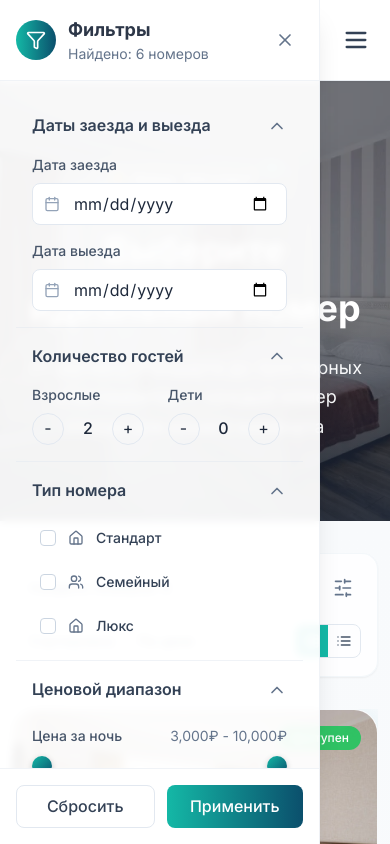
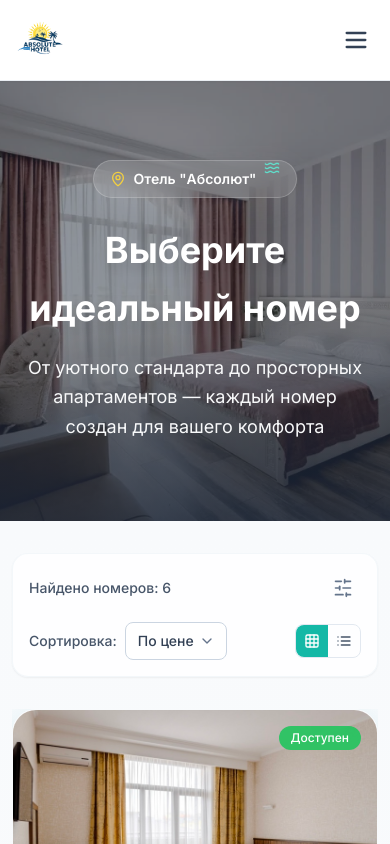
Before and after one commit to IvanMitska/absolut-hotel, a React (Vite) app: page /rooms in a window 390 px wide. Shown: the top 844 px of the page. Built offline with nearby package versions, Linux system fonts and the light colour scheme.

Commit message:
fix: completely rebuild filter component to prevent auto-opening and improve mobile behavior

```diff
--- a/src/components/features/RoomFilter.tsx
+++ b/src/components/features/RoomFilter.tsx
@@ -123,7 +123,6 @@ const RoomFilter: React.FC<RoomFilterProps> = ({
         services: [],
       };
       onFiltersChange(initialFilters);
-      onToggle();
     }
   };
 
@@ -141,6 +140,9 @@ const RoomFilter: React.FC<RoomFilterProps> = ({
       : [...currentArray, value];
     updateFilter(key, newArray);
   };
+
+  // Определяем, является ли это мобильной версией
+  const isMobile = typeof window !== 'undefined' && window.innerWidth < 1024;
 
   const FilterSection: React.FC<{
     title: string;
@@ -233,10 +235,10 @@ const RoomFilter: React.FC<RoomFilterProps> = ({
 
   return (
     <>
-      {/* Оверлей для мобильных */}
-      {isOpen && (
+      {/* Оверлей для мобильной версии */}
+      {isMobile && isOpen && (
         <div
-          className="lg:hidden fixed inset-0 bg-black/50 z-40"
+          className="fixed inset-0 bg-black/50 z-40"
           onClick={onToggle}
           aria-hidden="true"
         />
@@ -245,19 +247,21 @@ const RoomFilter: React.FC<RoomFilterProps> = ({
       {/* Панель фильтра */}
       <div
         className={`
-          fixed lg:static top-0 left-0 h-full lg:h-auto w-80 lg:w-full
-          bg-white/95 backdrop-blur-sm lg:bg-transparent lg:backdrop-blur-none
-          border-r border-slate-200/50 lg:border-r-0
-          shadow-xl lg:shadow-none
-          z-50 lg:z-auto
+          ${isMobile ? `
+            fixed top-0 left-0 h-full w-80
+            bg-white/95 backdrop-blur-sm
+            border-r border-slate-200/50
+            shadow-xl
+            z-50
             transform transition-transform duration-300 ease-in-out
-          ${isOpen ? 'translate-x-0' : '-translate-x-full lg:translate-x-0'}
+            ${isOpen ? 'translate-x-0' : '-translate-x-full'}
+          ` : ''}
           overflow-y-auto
         `}
-        aria-hidden={!isOpen}
+        aria-hidden={isMobile && !isOpen}
       >
         {/* Заголовок */}
-        <div className="sticky top-0 bg-white/95 backdrop-blur-sm border-b border-slate-200/50 p-4 lg:p-6 flex items-center justify-between">
+        <div className="sticky top-0 bg-white/95 backdrop-blur-sm border-b border-slate-200/50 p-4 flex items-center justify-between">
           <div className="flex items-center gap-3">
             <div className="w-10 h-10 bg-gradient-to-r from-teal-500 to-ocean-600 rounded-full flex items-center justify-center">
               <Filter className="w-5 h-5 text-white" />
@@ -269,17 +273,19 @@ const RoomFilter: React.FC<RoomFilterProps> = ({
               </p>
             </div>
           </div>
+          {isMobile && (
             <button
               onClick={onToggle}
-            className="lg:hidden p-2 hover:bg-slate-100 rounded-lg transition-colors"
+              className="p-2 hover:bg-slate-100 rounded-lg transition-colors"
               aria-label="Закрыть фильтр"
             >
               <X className="w-5 h-5 text-slate-500" />
             </button>
+          )}
         </div>
 
         {/* Содержимое фильтра */}
-        <div className="p-4 lg:p-0">
+        <div className="p-4">
           {/* Даты */}
           <FilterSection title="Даты заезда и выезда" sectionKey="dates">
             <div className="grid grid-cols-1 gap-4">
@@ -464,7 +470,8 @@ const RoomFilter: React.FC<RoomFilterProps> = ({
         </div>
 
         {/* Кнопки действий для мобильной версии */}
-        <div className="lg:hidden sticky bottom-0 bg-white border-t border-slate-200/50 p-4 flex gap-3">
+        {isMobile && (
+          <div className="sticky bottom-0 bg-white border-t border-slate-200/50 p-4 flex gap-3">
             <button
               onClick={handleReset}
               className="flex-1 py-2 px-4 rounded-lg border border-slate-200 text-slate-700 font-medium hover:bg-slate-50 transition-colors"
@@ -481,6 +488,7 @@ const RoomFilter: React.FC<RoomFilterProps> = ({
               Применить
             </button>
           </div>
+        )}
       </div>
     </>
   );
--- a/src/pages/RoomsPage.tsx
+++ b/src/pages/RoomsPage.tsx
@@ -1,4 +1,4 @@
-import React, { useState, useMemo, useEffect } from 'react';
+import React, { useState, useMemo } from 'react';
 import { Link } from 'react-router-dom';
 import {
   Users,
@@ -6,7 +6,6 @@ import {
   Grid,
   List,
   SlidersHorizontal,
-  ChevronDown
 } from 'lucide-react';
 import PageHeader from '../components/sections/PageHeader';
 import Button from '../components/ui/Button';
@@ -15,27 +14,9 @@ import useRoomFilters from '../hooks/useRoomFilters';
 import CustomSelect from '../components/ui/CustomSelect';
 
 const RoomsPage: React.FC = () => {
-  // Состояние для отслеживания размера экрана
-  const [isMobile, setIsMobile] = useState(window.innerWidth < 1024);
   const [isFilterOpen, setIsFilterOpen] = useState(false);
   const [viewMode, setViewMode] = useState<'grid' | 'list'>('grid');
   const [sortBy, setSortBy] = useState<'price' | 'size' | 'capacity'>('price');
-
-  // Обработчик изменения размера экрана
-  useEffect(() => {
-    const handleResize = () => {
-      const mobile = window.innerWidth < 1024;
-      setIsMobile(mobile);
-      if (!mobile) {
-        setIsFilterOpen(false);
-      }
-    };
-
-    window.addEventListener('resize', handleResize);
-    handleResize(); // Вызываем сразу при монтировании
-
-    return () => window.removeEventListener('resize', handleResize);
-  }, []);
 
   const {
     filters,
@@ -51,23 +32,6 @@ const RoomsPage: React.FC = () => {
   const sortedRooms = useMemo(() => {
     return sortRooms(filteredRooms, sortBy);
   }, [filteredRooms, sortBy, sortRooms]);
-
-  const handleToggleFilter = () => {
-    setIsFilterOpen(prev => !prev);
-  };
-
-  const handleApplyFilters = () => {
-    if (isMobile) {
-      setIsFilterOpen(false);
-    }
-  };
-
-  const handleResetFilters = () => {
-    resetFilters();
-    if (isMobile) {
-      setIsFilterOpen(false);
-    }
-  };
 
   const sortOptions = [
     { value: 'price', label: 'По цене' },
@@ -86,9 +50,10 @@ const RoomsPage: React.FC = () => {
       <section className="py-8 lg:py-20 bg-gradient-to-b from-slate-50 to-white">
         <div className="max-w-7xl mx-auto px-4 sm:px-6 lg:px-8">
           <div className="flex lg:gap-8">
-            {/* Боковая панель с фильтрами - только для десктопа */}
-            <div className="hidden lg:block w-80 flex-shrink-0">
+            {/* Десктопная версия фильтра */}
+            <aside className="hidden lg:block w-80 flex-shrink-0">
               <div className="sticky top-8">
+                <div className="bg-white rounded-2xl shadow-sm border border-slate-100/80 overflow-hidden">
                   <RoomFilter
                     filters={filters}
                     onFiltersChange={updateFilters}
@@ -99,10 +64,11 @@ const RoomsPage: React.FC = () => {
                   />
                 </div>
               </div>
+            </aside>
 
             {/* Основной контент */}
             <div className="flex-1">
-              {/* Панель управления (сортировка, вид) */}
+              {/* Панель управления */}
               <div className="relative z-10 flex flex-col sm:flex-row items-center justify-between mb-8 p-4 bg-white/80 backdrop-blur-sm rounded-2xl shadow-sm border border-slate-100/80">
                 <div className="w-full sm:w-auto flex items-center justify-between mb-4 sm:mb-0">
                   <div className="text-sm font-medium text-slate-600">
@@ -112,7 +78,7 @@ const RoomsPage: React.FC = () => {
                     )}
                   </div>
                   <button
-                    onClick={handleToggleFilter}
+                    onClick={() => setIsFilterOpen(true)}
                     className="lg:hidden p-2 rounded-md text-slate-500 hover:bg-slate-200 transition-colors"
                   >
                     <SlidersHorizontal className="w-5 h-5" />
@@ -120,7 +86,6 @@ const RoomsPage: React.FC = () => {
                 </div>
 
                 <div className="flex w-full sm:w-auto items-center justify-between gap-4">
-                  {/* Сортировка */}
                   <CustomSelect
                     label="Сортировка:"
                     options={sortOptions}
@@ -128,7 +93,6 @@ const RoomsPage: React.FC = () => {
                     onChange={(value) => setSortBy(value as 'price' | 'size' | 'capacity')}
                   />
 
-                  {/* Переключатель вида */}
                   <div className="flex items-center border border-slate-200 rounded-lg">
                     <button
                       onClick={() => setViewMode('grid')}
@@ -153,19 +117,6 @@ const RoomsPage: React.FC = () => {
                   </div>
                 </div>
               </div>
-
-              {/* Мобильная версия фильтра */}
-              {isMobile && (
-                <RoomFilter
-                  filters={filters}
-                  onFiltersChange={updateFilters}
-                  matchingRoomsCount={filterStats.matching}
-                  isOpen={isFilterOpen}
-                  onToggle={handleToggleFilter}
-                  onApplyFilters={handleApplyFilters}
-                  onResetFilters={handleResetFilters}
-                />
-              )}
 
               {/* Результаты поиска */}
               <div className={`
@@ -280,7 +231,7 @@ const RoomsPage: React.FC = () => {
                               className="w-full"
                               disabled={!room.availability}
                             >
-                              {room.availability ? 'Забронировать' : 'Недоступен'}
+                              Забронировать
                             </Button>
                           </Link>
                         </div>
@@ -293,6 +244,22 @@ const RoomsPage: React.FC = () => {
           </div>
         </div>
       </section>
+
+      {/* Мобильный фильтр */}
+      {isFilterOpen && (
+        <RoomFilter
+          filters={filters}
+          onFiltersChange={updateFilters}
+          matchingRoomsCount={filterStats.matching}
+          isOpen={isFilterOpen}
+          onToggle={() => setIsFilterOpen(false)}
+          onApplyFilters={() => setIsFilterOpen(false)}
+          onResetFilters={() => {
+            resetFilters();
+            setIsFilterOpen(false);
+          }}
+        />
+      )}
     </div>
   );
 };
```
Lines whose indentation alone changed are shown as unchanged.
